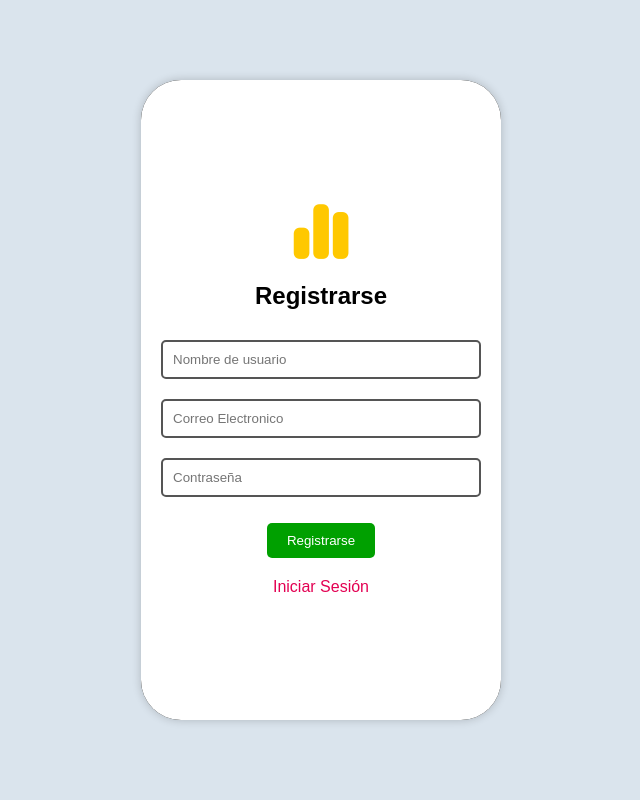
After one commit to GarcesSebastian/HealthPilot, a PHP site: page /tcpdf/test2.html in a window 1280 px wide. The commit adds this page. Shown: the whole page, without its empty margins (319-959 px from the left). Run offline with PHP 8.4, Linux system fonts and the light colour scheme; some libraries are stand-ins or nearby versions.

Commit message:
initial-commit

```diff
--- /dev/null
+++ b/test2.html
@@ -0,0 +1,141 @@
+<!DOCTYPE html>
+<html lang="en">
+<head>
+    <meta charset="UTF-8">
+    <meta name="viewport" content="width=device-width, initial-scale=1.0">
+    <link rel="stylesheet" href="styles.css">
+    <link rel="stylesheet" href="../project Pagina/font/fontawesome-free-6.4.0-web/css/fontawesome.min.css">
+    <script src="https://kit.fontawesome.com/7a00fb587a.js" crossorigin="anonymous"></script>
+    <title>Registrarse</title>
+</head>
+<style>
+    .phone {
+        width: 360px;
+        height: 640px;
+        background: #000; /* Negro */
+        border-radius: 40px;
+        position: relative;
+        box-shadow: 0 0 10px rgba(0, 0, 0, 0.2);
+        overflow: hidden;
+        display: flex;
+        justify-content: center;
+        align-items: center;
+    }
+
+    .screen {
+        background: #fff; /* Blanco */
+        border-radius: 35px;
+        width: 100%;
+        height: 100%;
+        display: flex;
+        flex-direction: column;
+        justify-content: center;
+        align-items: center;
+        padding: 20px;
+        position: relative;
+    }
+
+    .logo {
+        text-align: center; /* Centra el contenido horizontalmente */
+        margin-bottom: 20px;
+        font-size: 50px;
+        color: #ffc800; /* Amarillo */
+    }
+
+    h2 {
+        color: #000; /* Negro */
+        font-size: 24px;
+        margin-bottom: 20px; /* Agrega espacio debajo del título */
+        text-align: center;
+    }
+
+    .contentCheck{
+        width: 100%;
+        height: fit-content;
+        display: flex;
+        align-items: center;
+        gap: 10px;
+    }
+
+    input {
+        width: 100%;
+        padding: 10px;
+        margin: 10px 0;
+        border: 2px solid #555; /* Gris */
+        border-radius: 5px;
+        transition: .3s ease-in-out;
+    }
+
+    input[type="checkbox"]{
+        width: fit-content;
+    }
+
+    label {
+        font-size: 14px;
+        color: #555; /* Gris */
+    }
+
+    .contentButton{
+        width: 100%;
+        height: fit-content;
+        display: flex;
+        align-items: center;
+        justify-content: center;
+        margin-top: 5%;
+        margin-bottom: 5%;
+    }
+
+    button {
+        background-color: #00a000; /* Fucsia */
+        color: #fff; /* Blanco */
+        border: none;
+        padding: 10px 20px;
+        border-radius: 5px;
+        cursor: pointer;
+    }
+
+    .options {
+        width: 100%;
+        display: flex;
+        align-items: center;
+        justify-content: center;
+        margin-top: 20px;
+        text-align: center;
+    }
+
+    a {
+        text-decoration: none;
+        color: #e30052; /* Verde */
+        margin: 0 10px;
+    }
+
+    .input:focus{
+        outline: none;
+        border: 2px solid #e30052; /* Fucsia */
+    }
+
+</style>
+<body>
+    <div class="phone">
+        <div class="screen">
+            <div class="login-container">
+                <div class="logo">
+                    <i class="fa-solid fa-chart-simple fa-lg" style="color: #ffc800;"></i>
+                </div>
+                <form class="login-form" action="backend.php" method="POST">
+                    <h2>Registrarse</h2>
+                    <input type="text" name="username" class="input" placeholder="Nombre de usuario" required autocomplete="off">
+                    <input type="email" name="email" class="input" placeholder="Correo Electronico" required autocomplete="off">
+                    <input type="password" name="password" class="input" placeholder="Contraseña" required autocomplete="off">
+                    <div class="contentButton">
+                        <button type="submit">Registrarse</button>
+                    </div>
+                </form>
+                <div class="options">
+                    <a href="test.html">Iniciar Sesión</a>
+                </div>
+            </div>
+        </div>
+    </div>
+</body>
+</html>
```
Also changed, not shown: database/sendInfoMedica.php (+51 -0 lines), public/page/home/index.php (+34 -16 lines), public/page/home/script.js (+10 -3 lines), public/page/home/styles.css (+93 -0 lines), test.html (added, +140 -0 lines).
